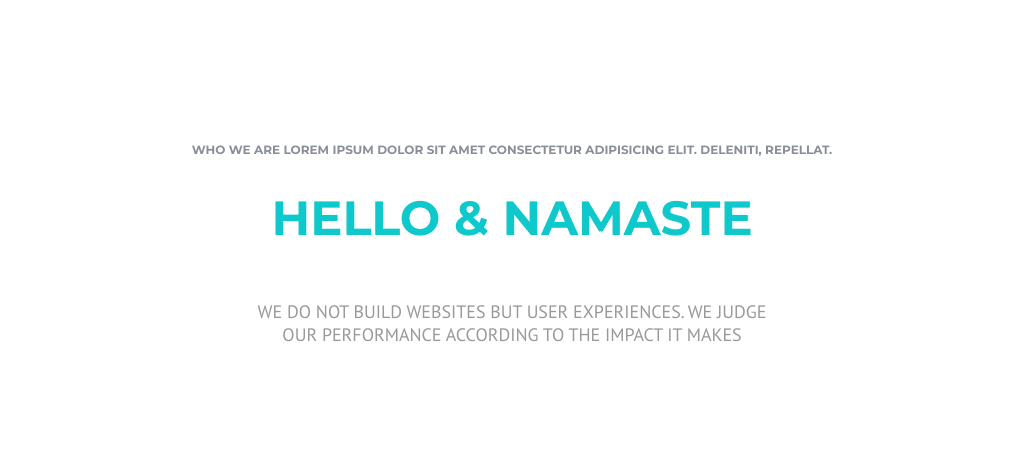
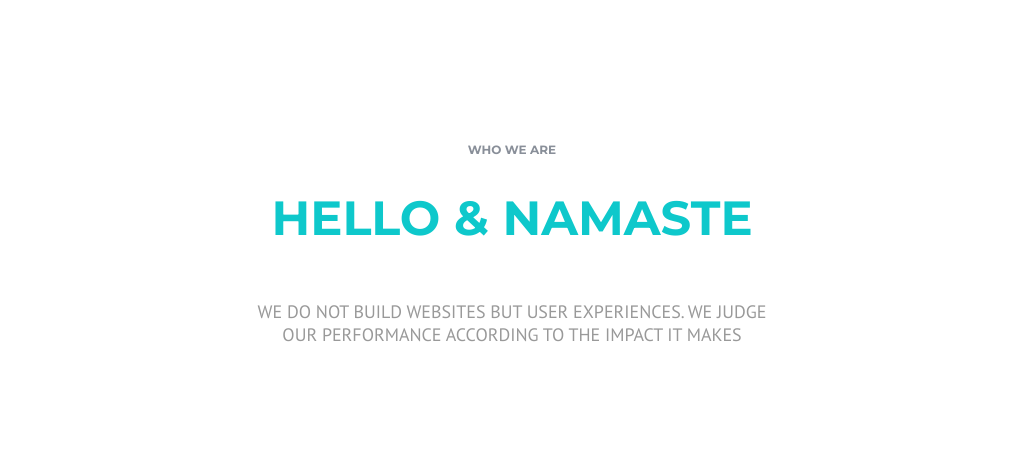
Before and after one commit to Aleksander-Skobelev/test_new, a plain HTML site: page index.html in a window 1280 px wide. Shown: the top 451 px of the page, without its empty margins (128-1151 px from the left). Drawn offline with Linux system fonts and the light colour scheme.

Commit message:
fixed html

```diff
--- a/index.html
+++ b/index.html
@@ -13,7 +13,7 @@
 <body>
     <header class="header">
         <p class="header_text--sup">
-            who we are Lorem ipsum dolor sit amet consectetur adipisicing elit. Deleniti, repellat.
+            who we are
         </p>
         <h1 class="header_title">
             <b>Hello & Namaste</b>
```
